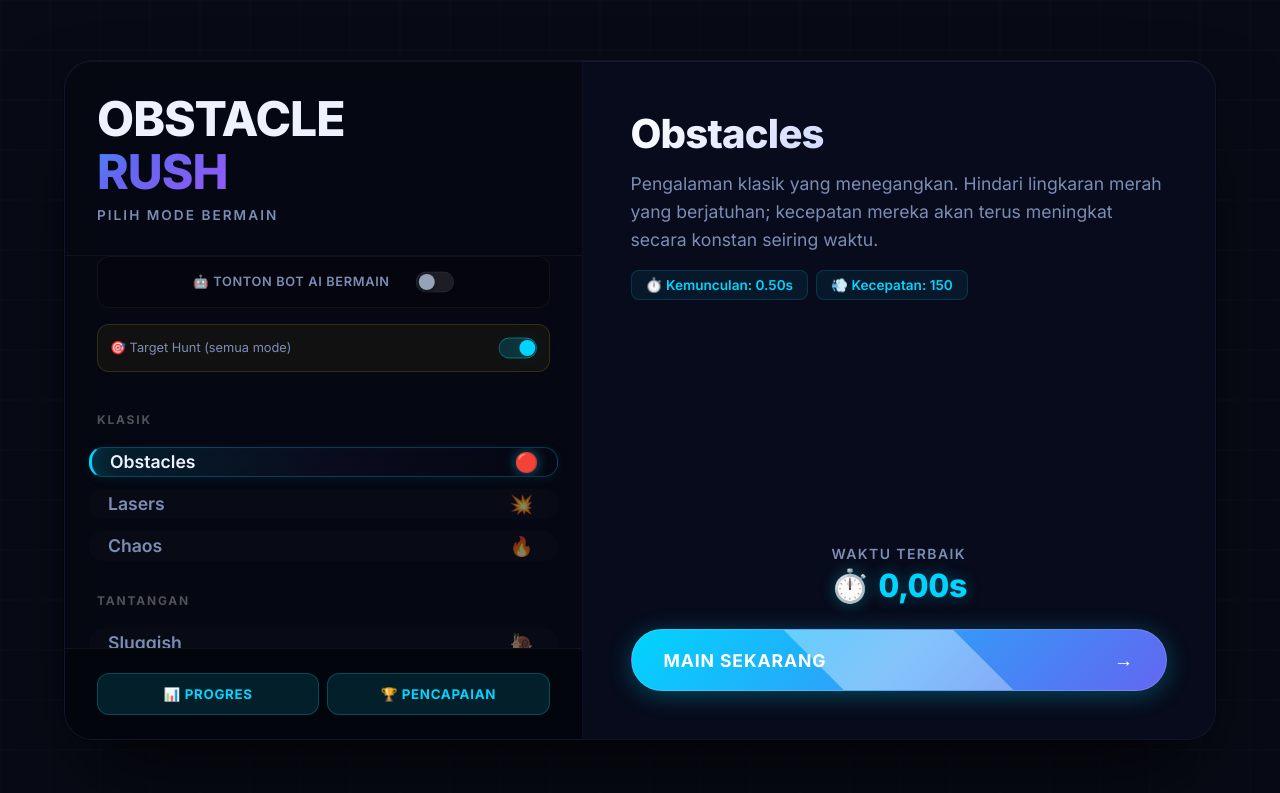
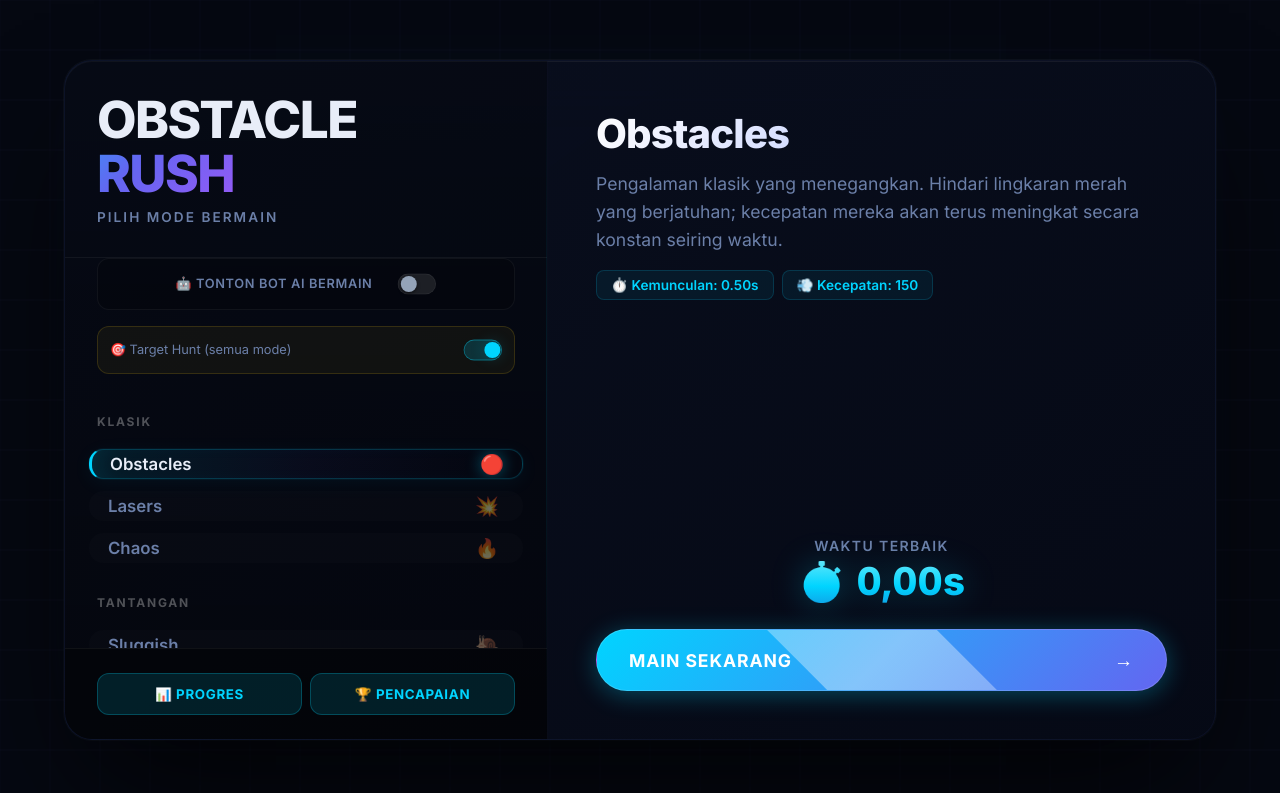
Before and after one commit to Darlayx0/Obstacle-Rush, a website built with Vite: page index.html in a window 1280 px wide. Built offline with nearby package versions, Linux system fonts and the light colour scheme.

Commit message:
feat: premium 3D main menu - ambient blobs, perspective transforms, depth shadows, gradient high score, enhanced reveal animation

```diff
--- a/main.js
+++ b/main.js
@@ -805,7 +805,7 @@ function buildModConfig() {
 }
 
 function drawBackground() {
-    ctx.fillStyle = '#080b16';
+    ctx.fillStyle = '#050811';
     ctx.fillRect(0, 0, canvas.width, canvas.height);
 
     ctx.lineWidth = 1;
--- a/style.css
+++ b/style.css
@@ -1,20 +1,21 @@
 :root {
-  --bg-color: #080b16;
-  --bg-surface: #0d1224;
-  --text-main: #eef2ff;
-  --text-muted: #7c8db5;
+  --bg-color: #050811;
+  --bg-surface: #0a0f1e;
+  --text-main: #e8edf8;
+  --text-muted: #6b7fa8;
   --accent-cyan: #00d4ff;
   --accent-blue: #6366f1;
   --accent-purple: #a855f7;
   --accent-red: #ff2d55;
-  --glass-bg: rgba(8, 12, 28, 0.82);
-  --glass-border: rgba(100, 120, 200, 0.12);
-  --glass-border-hover: rgba(100, 120, 200, 0.25);
-  --cyan-glow: 0 0 30px rgba(0, 212, 255, 0.15);
-  --purple-glow: 0 0 30px rgba(168, 85, 247, 0.15);
-  --shadow-lg: 0 32px 64px -16px rgba(0, 0, 0, 0.7);
-  --shadow-xl: 0 48px 96px -24px rgba(0, 0, 0, 0.8);
-  --radius-sm: 8px;
+  --glass-bg: rgba(8, 14, 32, 0.78);
+  --glass-border: rgba(80, 100, 200, 0.1);
+  --glass-border-hover: rgba(80, 100, 200, 0.22);
+  --cyan-glow: 0 0 20px rgba(0, 212, 255, 0.2);
+  --purple-glow: 0 0 20px rgba(168, 85, 247, 0.15);
+  --shadow-lg: 0 24px 48px -12px rgba(0, 0, 0, 0.6);
+  --shadow-xl: 0 40px 80px -20px rgba(0, 0, 0, 0.75);
+  --shadow-3d: 0 8px 32px rgba(0, 0, 0, 0.4), 0 2px 8px rgba(0, 0, 0, 0.3);
+  --radius-sm: 10px;
   --radius-md: 14px;
   --radius-lg: 20px;
   --radius-xl: 28px;
@@ -39,6 +40,39 @@ body {
   -moz-osx-font-smoothing: grayscale;
 }
 
+/* Ambient background effects */
+body::before {
+  content: '';
+  position: fixed;
+  top: -50%;
+  left: -50%;
+  width: 200%;
+  height: 200%;
+  background:
+    radial-gradient(ellipse 600px 400px at 20% 30%, rgba(0, 212, 255, 0.04), transparent),
+    radial-gradient(ellipse 500px 500px at 80% 70%, rgba(99, 102, 241, 0.04), transparent),
+    radial-gradient(ellipse 400px 300px at 60% 20%, rgba(168, 85, 247, 0.03), transparent);
+  pointer-events: none;
+  z-index: 0;
+  animation: ambientDrift 25s ease-in-out infinite;
+}
+
+@keyframes ambientDrift {
+
+  0%,
+  100% {
+    transform: translate(0, 0) rotate(0deg);
+  }
+
+  33% {
+    transform: translate(20px, -15px) rotate(1deg);
+  }
+
+  66% {
+    transform: translate(-15px, 10px) rotate(-0.5deg);
+  }
+}
+
 #gameCanvas {
   position: absolute;
   top: 0;
@@ -182,10 +216,10 @@ body {
 /* Utilities */
 .glassmorphism {
   background: var(--glass-bg);
-  backdrop-filter: blur(20px) saturate(1.3);
-  -webkit-backdrop-filter: blur(20px) saturate(1.3);
+  backdrop-filter: blur(24px) saturate(1.4);
+  -webkit-backdrop-filter: blur(24px) saturate(1.4);
   border: 1px solid var(--glass-border);
-  box-shadow: var(--shadow-xl), inset 0 1px 0 rgba(255, 255, 255, 0.05);
+  box-shadow: var(--shadow-xl), inset 0 1px 0 rgba(255, 255, 255, 0.06), inset 0 -1px 0 rgba(0, 0, 0, 0.1);
   border-radius: var(--radius-xl);
 }
 
@@ -246,36 +280,55 @@ body {
   max-width: 1200px;
   height: 85vh;
   max-height: 800px;
-  background: rgba(8, 12, 28, 0.88);
-  backdrop-filter: blur(32px) saturate(1.3);
-  -webkit-backdrop-filter: blur(32px) saturate(1.3);
-  border: 1px solid rgba(100, 120, 200, 0.1);
+  background: linear-gradient(145deg, rgba(10, 16, 32, 0.9), rgba(6, 10, 22, 0.92));
+  backdrop-filter: blur(40px) saturate(1.5);
+  -webkit-backdrop-filter: blur(40px) saturate(1.5);
+  border: 1px solid rgba(80, 100, 200, 0.08);
   border-radius: var(--radius-xl);
   overflow: hidden;
-  box-shadow: var(--shadow-xl), inset 0 1px 0 rgba(255, 255, 255, 0.06), 0 0 0 1px rgba(0, 0, 0, 0.3);
-  animation: menuReveal 0.7s cubic-bezier(0.16, 1, 0.3, 1) forwards;
+  box-shadow:
+    0 60px 120px -30px rgba(0, 0, 0, 0.85),
+    0 0 0 1px rgba(255, 255, 255, 0.03),
+    inset 0 1px 0 rgba(255, 255, 255, 0.06),
+    0 0 80px -20px rgba(0, 212, 255, 0.04),
+    0 0 80px -20px rgba(99, 102, 241, 0.04);
+  animation: menuReveal 0.8s cubic-bezier(0.16, 1, 0.3, 1) forwards;
   pointer-events: auto;
+  perspective: 1000px;
 }
 
 @keyframes menuReveal {
   from {
     opacity: 0;
-    transform: translateY(16px) scale(0.97);
+    transform: translateY(24px) scale(0.96) rotateX(1.5deg);
+    filter: blur(4px);
   }
 
   to {
     opacity: 1;
-    transform: translateY(0) scale(1);
+    transform: translateY(0) scale(1) rotateX(0deg);
+    filter: blur(0px);
   }
 }
 
 /* Left Panel: Mode Selection */
 .menu-left {
-  flex: 0 0 45%;
-  background: rgba(0, 0, 0, 0.35);
-  display: flex;
-  flex-direction: column;
-  border-right: 1px solid rgba(100, 120, 200, 0.08);
+  flex: 0 0 42%;
+  background: linear-gradient(180deg, rgba(0, 0, 0, 0.3), rgba(0, 0, 0, 0.45));
+  display: flex;
+  flex-direction: column;
+  border-right: 1px solid rgba(80, 100, 200, 0.06);
+  position: relative;
+}
+
+.menu-left::after {
+  content: '';
+  position: absolute;
+  top: 0;
+  right: 0;
+  bottom: 0;
+  width: 1px;
+  background: linear-gradient(180deg, transparent, rgba(0, 212, 255, 0.1), transparent);
 }
 
 .menu-header {
@@ -284,11 +337,11 @@ body {
 }
 
 .title {
-  font-size: 3rem;
+  font-size: 3.2rem;
   font-weight: 800;
-  line-height: 1.1;
+  line-height: 1.05;
   text-align: left;
-  letter-spacing: -0.02em;
+  letter-spacing: -0.03em;
 }
 
 .title .accent {
@@ -349,47 +402,73 @@ body {
   color: var(--text-muted);
   text-align: left;
   cursor: pointer;
-  transition: all 0.25s cubic-bezier(0.4, 0, 0.2, 1);
+  transition: all 0.3s cubic-bezier(0.4, 0, 0.2, 1);
   display: flex;
   align-items: center;
   justify-content: space-between;
   position: relative;
   overflow: hidden;
+  transform-style: preserve-3d;
+}
+
+.mode-card::before {
+  content: '';
+  position: absolute;
+  inset: 0;
+  border-radius: var(--radius-md);
+  background: linear-gradient(135deg, transparent, rgba(0, 212, 255, 0.03));
+  opacity: 0;
+  transition: opacity 0.3s;
+}
+
+.mode-card:hover::before {
+  opacity: 1;
 }
 
 .mode-card .mode-name {
   font-weight: 600;
-  font-size: 1.1rem;
+  font-size: 1.05rem;
 }
 
 .mode-card .mode-icon {
-  opacity: 0.5;
+  opacity: 0.4;
   transition: 0.3s;
   font-size: 1.2rem;
   transform: translateX(-5px);
 }
 
 .mode-card:hover {
-  background: rgba(255, 255, 255, 0.05);
+  background: rgba(255, 255, 255, 0.04);
   color: var(--text-main);
-  transform: translateX(4px);
-  border-left: 2px solid rgba(255, 255, 255, 0.2);
+  transform: translateX(4px) translateZ(4px);
+  border-left: 2px solid rgba(255, 255, 255, 0.12);
+  box-shadow: 0 4px 16px rgba(0, 0, 0, 0.2);
+}
+
+.mode-card:hover .mode-icon {
+  opacity: 0.8;
+  transform: translateX(0);
 }
 
 .mode-card.active {
-  background: linear-gradient(90deg, rgba(0, 212, 255, 0.12), rgba(99, 102, 241, 0.06), transparent);
-  border: 1px solid rgba(0, 212, 255, 0.25);
+  background: linear-gradient(100deg, rgba(0, 212, 255, 0.1), rgba(99, 102, 241, 0.05), transparent);
+  border: 1px solid rgba(0, 212, 255, 0.2);
   border-left: 3px solid var(--accent-cyan);
   color: var(--text-main);
-  box-shadow: inset 16px 0 24px -16px rgba(0, 212, 255, 0.15), 0 2px 12px rgba(0, 212, 255, 0.08);
+  box-shadow:
+    inset 14px 0 24px -14px rgba(0, 212, 255, 0.12),
+    0 4px 20px rgba(0, 212, 255, 0.06),
+    0 0 0 1px rgba(0, 212, 255, 0.05);
+  transform: translateZ(8px);
 }
 
 .mode-card.active .mode-icon {
   opacity: 1;
   color: var(--accent-cyan);
   transform: translateX(0);
-  filter: drop-shadow(0 0 6px rgba(0, 212, 255, 0.5));
-}
+  filter: drop-shadow(0 0 8px rgba(0, 212, 255, 0.4));
+}
+
 
 /* Right Panel: Details & Actions */
 .menu-right {
@@ -708,9 +787,15 @@ input[type="range"]::-webkit-slider-thumb:hover {
 }
 
 .high-score-container .value {
-  font-size: 2rem;
-  color: var(--accent-cyan);
-  text-shadow: 0 0 15px rgba(6, 182, 212, 0.4);
+  font-size: 2.4rem;
+  font-weight: 800;
+  color: transparent;
+  background: linear-gradient(180deg, #67e8f9 0%, #00d4ff 60%, #0EA5E9 100%);
+  -webkit-background-clip: text;
+  background-clip: text;
+  filter: drop-shadow(0 0 16px rgba(0, 212, 255, 0.25));
+  font-variant-numeric: tabular-nums;
+  letter-spacing: 0.01em;
 }
 
 .btn-group {
```
